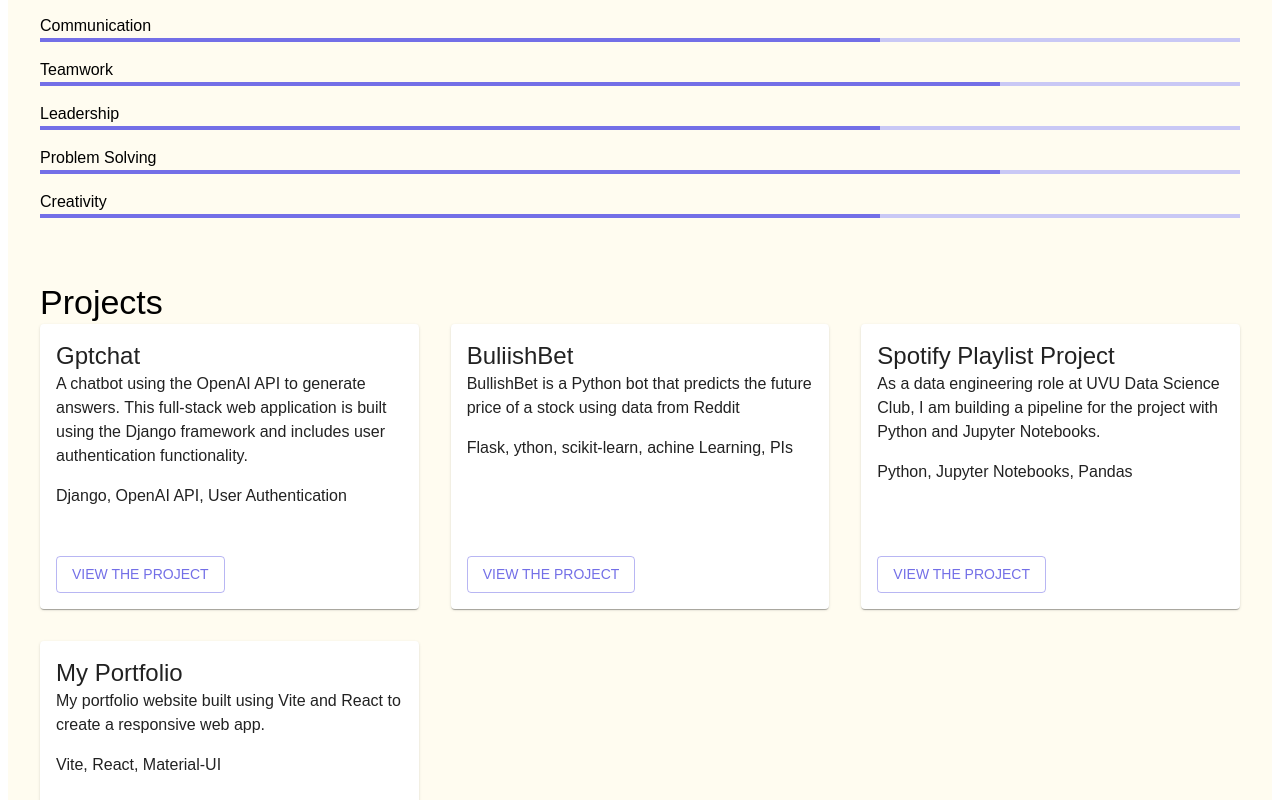
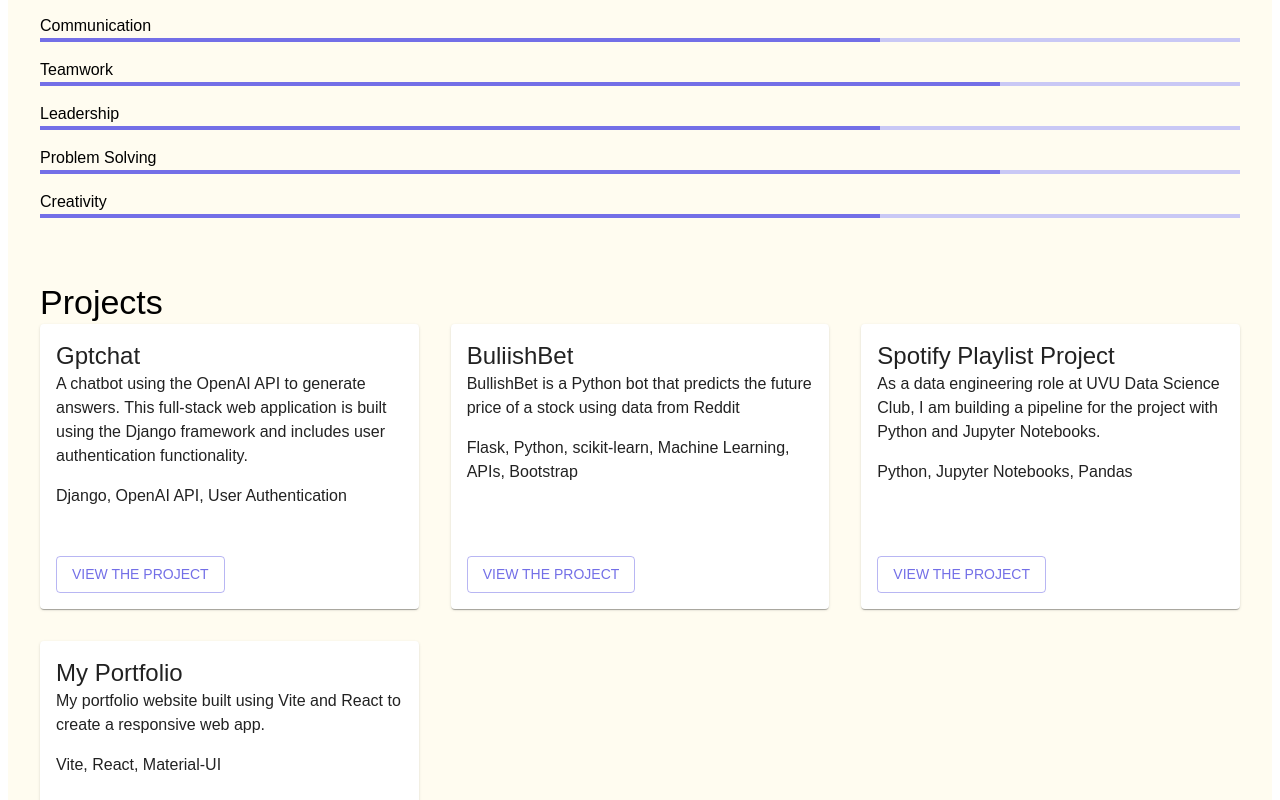
Before and after one commit to dwk601/my-portfolio, a React (Vite) app: page / in a window 1280 px wide. Shown: the part 1102-1902 px from the top of the page. Built offline with nearby package versions, Linux system fonts and the light colour scheme.

Commit message:
edit the project sections

```diff
--- a/src/components/projects/projects.jsx
+++ b/src/components/projects/projects.jsx
@@ -26,7 +26,7 @@ const Projects = () => {
     {
       title: 'BuliishBet',
       description: 'BullishBet is a Python bot that predicts the future price of a stock using data from Reddit',
-      technologies: 'Flask, ython, scikit-learn, achine Learning, PIs',
+      technologies: 'Flask, Python, scikit-learn, Machine Learning, APIs, Bootstrap',
       link: 'https://bullish-bet.herokuapp.com/',
     },
     {
```
